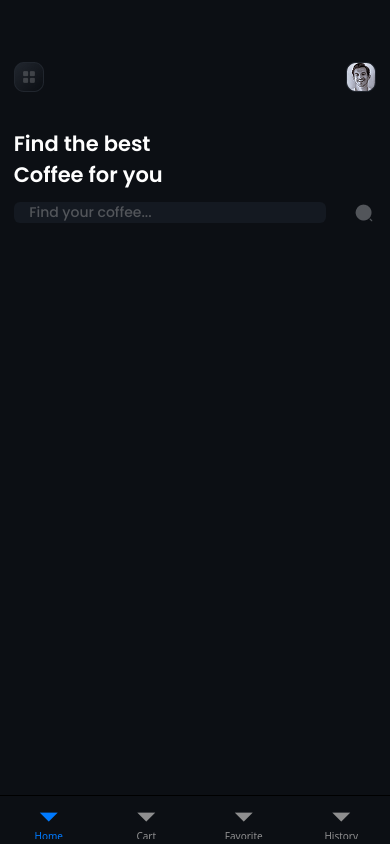
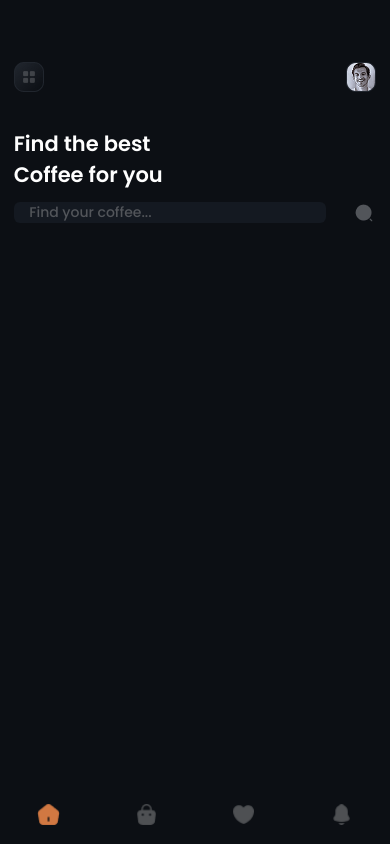
Before and after one commit to BeniSamuel/coffee-hub, a React Native app: screen /Main in a window 390 px wide. Built offline with nearby package versions, Linux system fonts and the light colour scheme.

Commit message:
added tab bar icons

```diff
--- a/navigation/TabNavigator.tsx
+++ b/navigation/TabNavigator.tsx
@@ -1,4 +1,5 @@
 import { createBottomTabNavigator } from "@react-navigation/bottom-tabs";
+import { Image } from "react-native";
 import Home from "../screens/tabs/Home/Home";
 import Cart from "../screens/tabs/Cart/Cart";
 import Favorite from "../screens/tabs/Favorite/Favorite";
@@ -10,14 +11,52 @@ const TabNavigator = () => {
   return (
     <Tab.Navigator
       initialRouteName="Home"
-      screenOptions={{
+      screenOptions={({ route }) => ({
         headerShown: false,
+        tabBarShowLabel: false,
         tabBarStyle: {
           backgroundColor: "#0C0F14",
-          outlineColor: "none",
-          borderColor: "none",
+          borderTopWidth: 0,
+          elevation: 0,
         },
-      }}
+
+        tabBarIcon: ({ focused, size }) => {
+          let icon;
+
+          switch (route.name) {
+            case "Home":
+              icon = focused
+                ? require("../assets/common/home-active-icon.png")
+                : require("../assets/common/home-inactive-icon.png");
+              break;
+            case "Cart":
+              icon = focused
+                ? require("../assets/common/cart-active-icon.png")
+                : require("../assets/common/cart-inactive-icon.png");
+              break;
+            case "Favorite":
+              icon = focused
+                ? require("../assets/common/favorite-active-icon.png")
+                : require("../assets/common/favorite-inactive-icon.png");
+              break;
+            case "History":
+              icon = focused
+                ? require("../assets/common/order-active-icon.png")
+                : require("../assets/common/order-inactive-icon.png");
+              break;
+            default:
+              icon = require("../assets/common/default-icon.png");
+          }
+
+          return (
+            <Image
+              source={icon}
+              style={{ width: size, height: size }}
+              resizeMode="contain"
+            />
+          );
+        },
+      })}
     >
       <Tab.Screen name="Home" component={Home} />
       <Tab.Screen name="Cart" component={Cart} />
```
